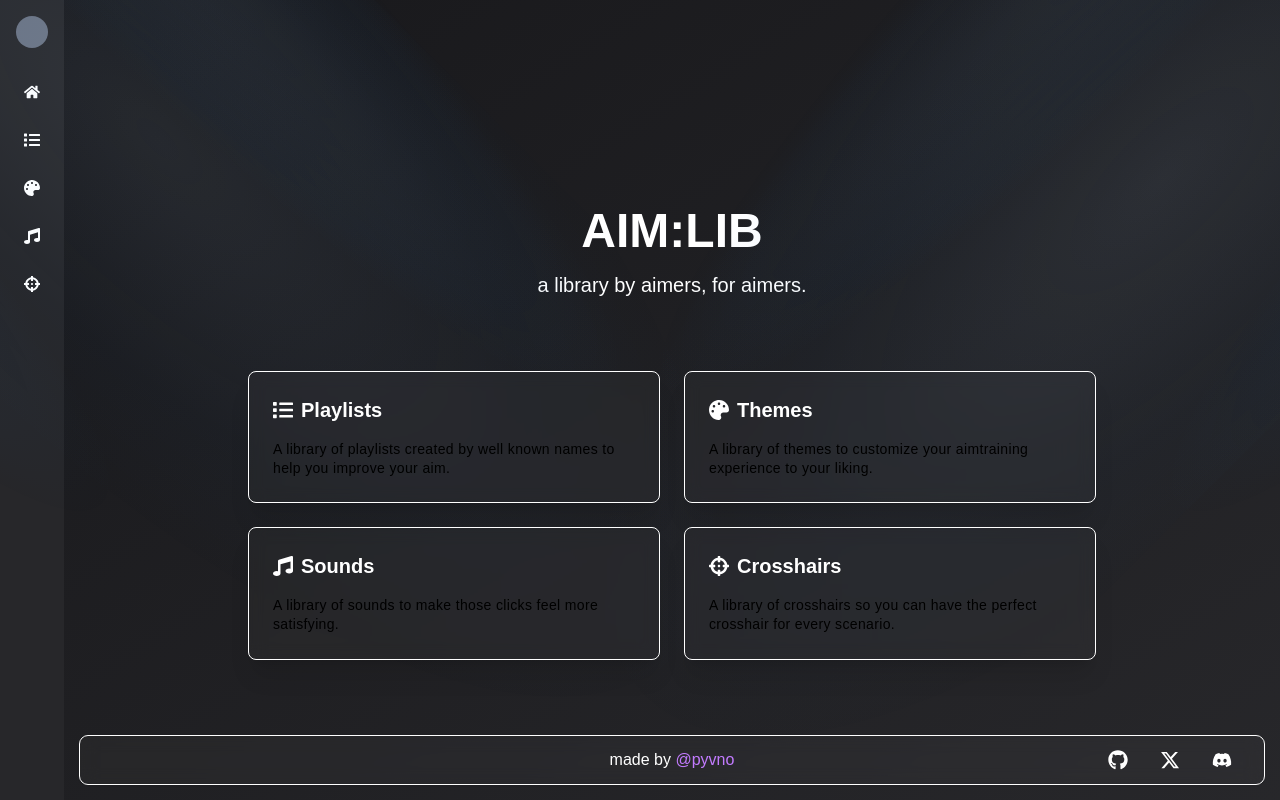
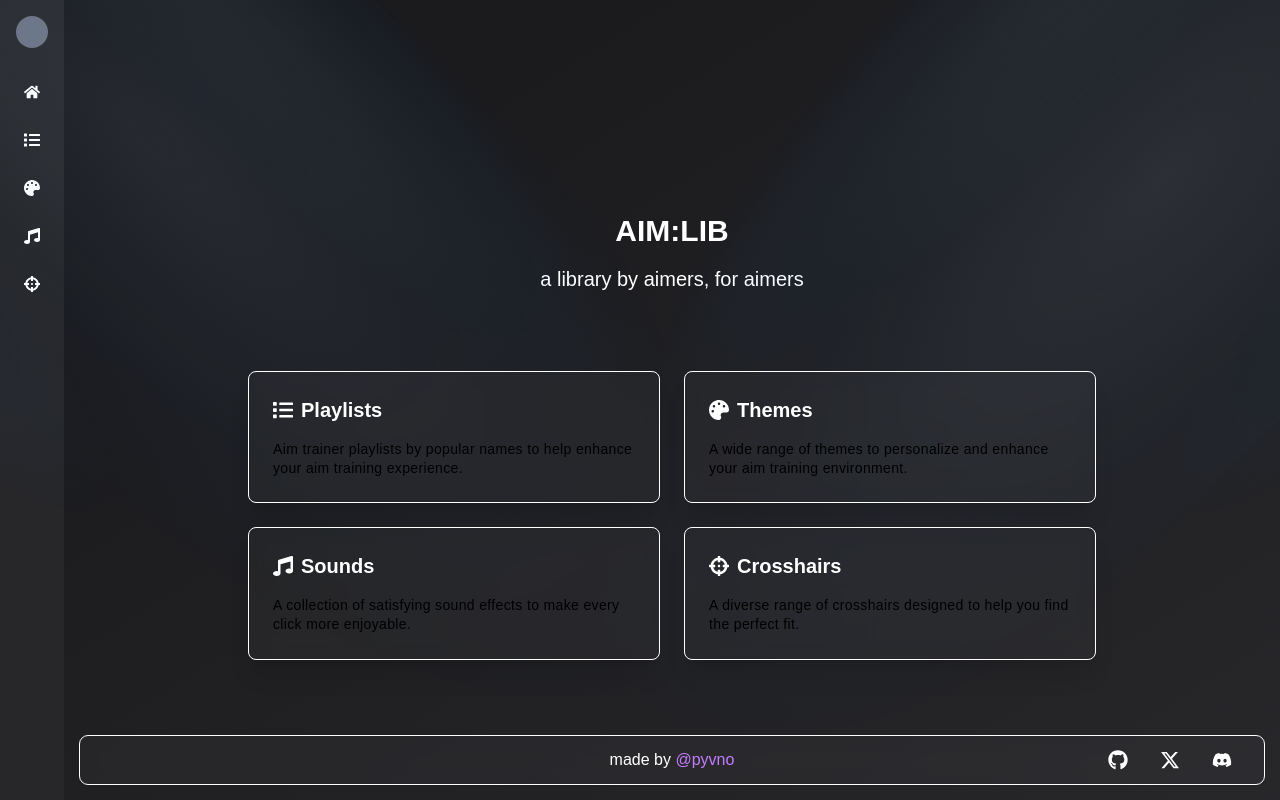
Before and after one commit to pyvnoaim/aimlib, a Next.js app: page / in a window 1280 px wide. Built offline with nearby package versions, Linux system fonts and the light colour scheme.

Commit message:
fixed outlines on hover

```diff
--- a/src/app/page.tsx
+++ b/src/app/page.tsx
@@ -10,25 +10,25 @@ export default function Home() {
     {
       title: 'Playlists',
       description:
-        'A library of playlists created by well known names to help you improve your aim.',
+        'Aim trainer playlists by popular names to help enhance your aim training experience.',
       icon: <FaList className="" />,
     },
     {
       title: 'Themes',
       description:
-        'A library of themes to customize your aimtraining experience to your liking.',
+        'A wide range of themes to personalize and enhance your aim training environment.',
       icon: <FaPalette className="" />,
     },
     {
       title: 'Sounds',
       description:
-        'A library of sounds to make those clicks feel more satisfying.',
+        'A collection of satisfying sound effects to make every click more enjoyable.',
       icon: <FaMusic className="" />,
     },
     {
       title: 'Crosshairs',
       description:
-        'A library of crosshairs so you can have the perfect crosshair for every scenario.',
+        'A diverse range of crosshairs designed to help you find the perfect fit.',
       icon: <FaCrosshairs className="" />,
     },
   ];
@@ -51,13 +51,12 @@ export default function Home() {
           <div className="flex flex-col items-center justify-center h-1/3 mt-10">
             {' '}
             {/* Added mt-10 to move down */}
-            <h1 className="font-extrabold text-5xl text-center mt-40">
+            <h1 className="font-extrabold text-3xl text-center mt-40">
               AIM:LIB
             </h1>
             <p className="text-center text-xl mt-4">
               {' '}
-              {/* Increased mt-4 for more space */}a library by aimers, for
-              aimers.
+              a library by aimers, for aimers
             </p>
           </div>
 
@@ -68,7 +67,7 @@ export default function Home() {
               {features.map((feature, index) => (
                 <div
                   key={index}
-                  className="group p-6 rounded-lg shadow-xl bg-white/3 backdrop-blur-sm transition-all duration-300 border border-white hover:bg-white/10"
+                  className="group p-6 rounded-lg shadow-xl bg-white/3 backdrop-blur-sm transition-all duration-300 border border-white hover:bg-white/10 hover:border-purple-400"
                 >
                   <h2 className="font-bold text-xl mb-2 flex items-center gap-2 transition-all duration-300 group-hover:text-purple-400 group-hover:scale-105">
                     {feature.icon} {feature.title}
```
